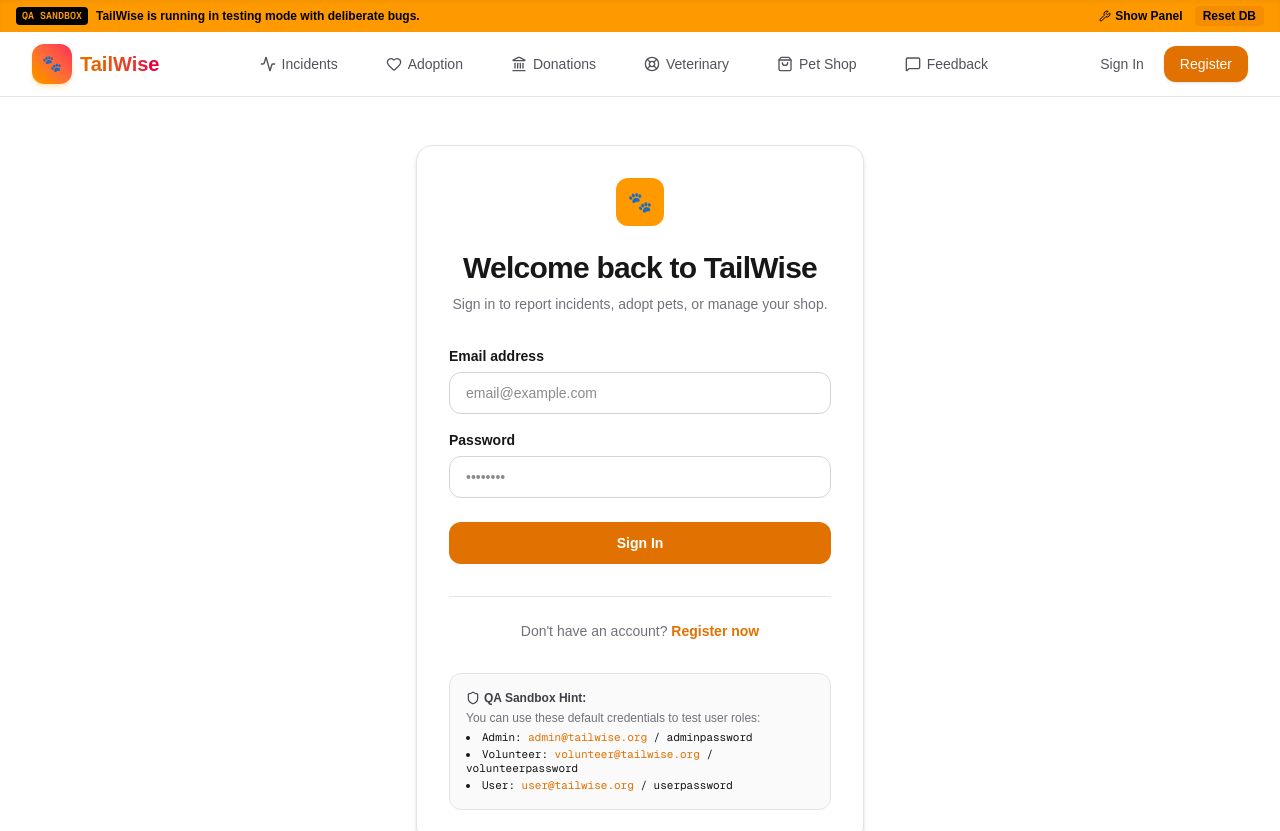
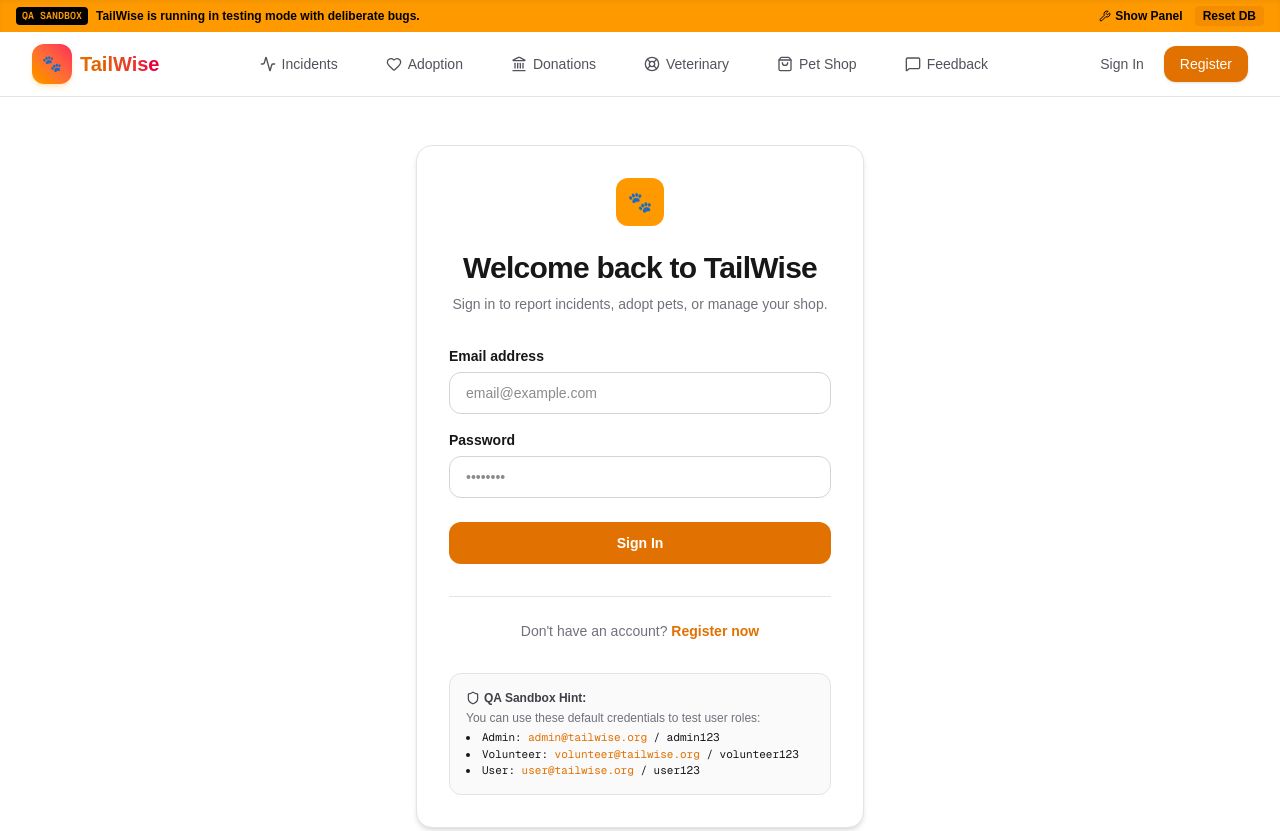
Before and after one commit to deninthomas/vet-testing-sandbox, a Next.js app: page /login in a window 1280 px wide. Shown: the top 831 px of the page. Built offline with nearby package versions, Linux system fonts and the light colour scheme.

Commit message:
feat admin Dashboard fix

```diff
--- a/src/app/login/page.tsx
+++ b/src/app/login/page.tsx
@@ -143,9 +143,9 @@ export default function Login() {
           </div>
           <p className="text-zinc-500">You can use these default credentials to test user roles:</p>
           <ul className="list-disc list-inside mt-1 font-mono text-[11px] text-zinc-550 space-y-0.5">
-            <li>Admin: <span className="text-amber-600">admin@tailwise.org</span> / adminpassword</li>
-            <li>Volunteer: <span className="text-amber-600">volunteer@tailwise.org</span> / volunteerpassword</li>
-            <li>User: <span className="text-amber-600">user@tailwise.org</span> / userpassword</li>
+            <li>Admin: <span className="text-amber-600">admin@tailwise.org</span> / admin123</li>
+            <li>Volunteer: <span className="text-amber-600">volunteer@tailwise.org</span> / volunteer123</li>
+            <li>User: <span className="text-amber-600">user@tailwise.org</span> / user123</li>
           </ul>
         </div>
       </div>
```
